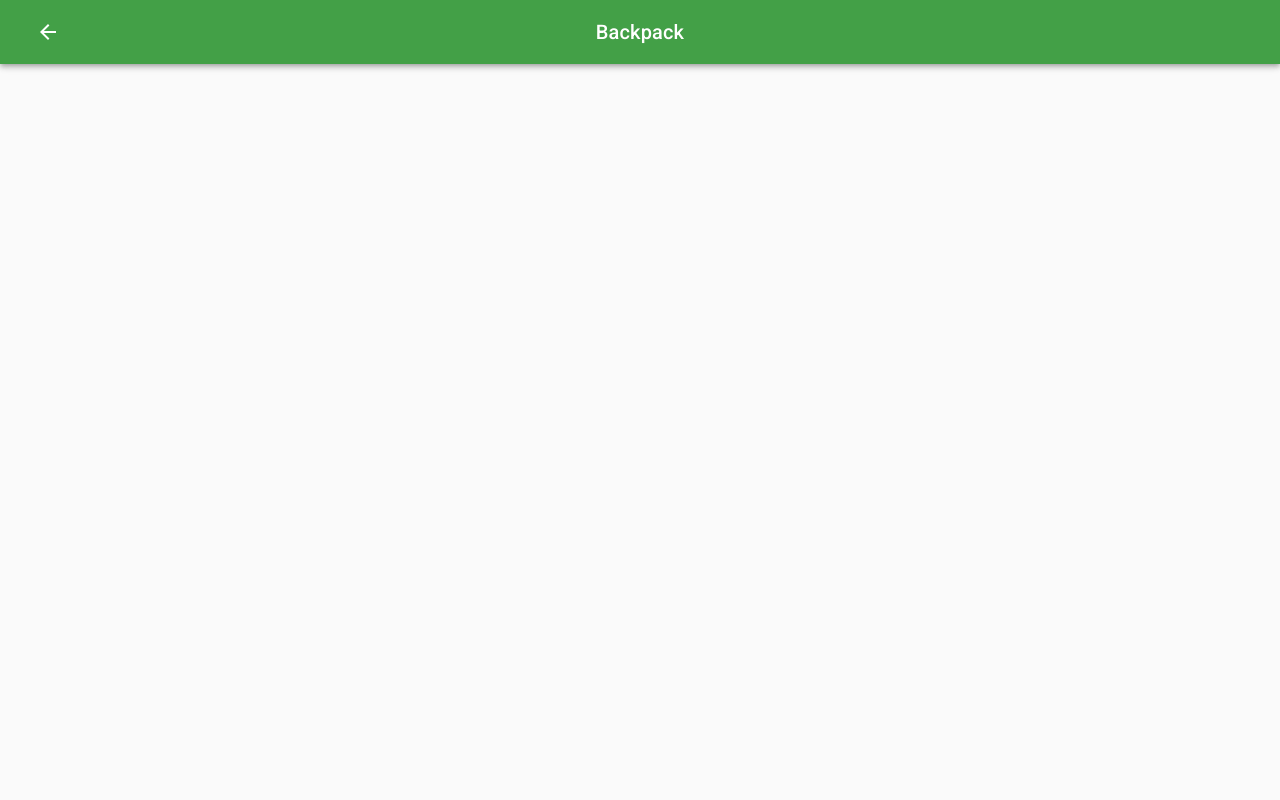
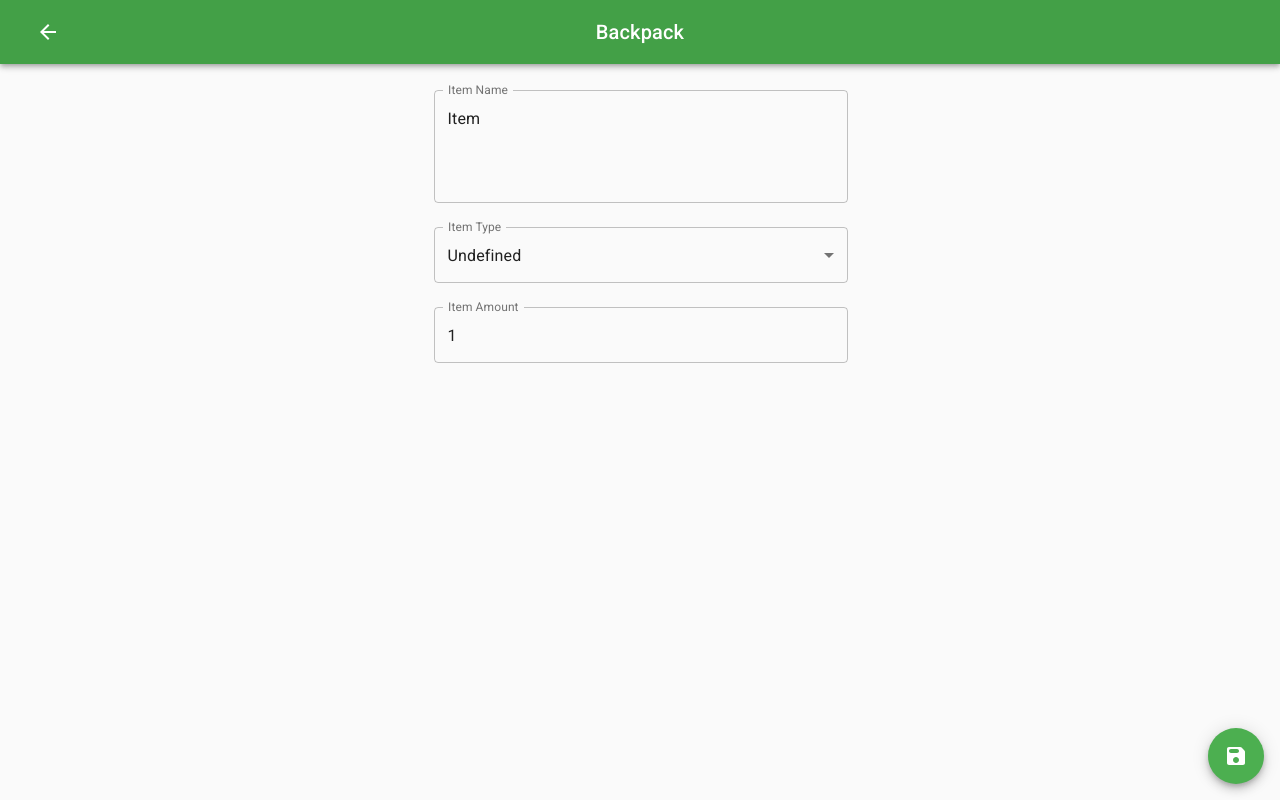
Before and after one commit to gostekk/backpack, a React (Create React App) app: page /add in a window 1280 px wide. Built offline with nearby package versions, Linux system fonts and the light colour scheme.

Commit message:
Add Item Add page and update home/app and appContext

```diff
--- a/src/context/AppContext.jsx
+++ b/src/context/AppContext.jsx
@@ -60,7 +60,7 @@ function AppProvider(props) {
     // Save to database
     const result = await db.items.add(item);
     // Add new element to state items
-    // setItems([...items, result]);
+    setItems([...items, { ...item, id: result }]);
 
     return result;
   };
--- a/src/pages/Home.jsx
+++ b/src/pages/Home.jsx
@@ -1,6 +1,9 @@
 import React, { useContext } from 'react';
+import { useHistory } from 'react-router-dom';
 
 // Material-ui
+import AddIcon from '@material-ui/icons/Add';
+import Fab from '@material-ui/core/Fab';
 import Grid from '@material-ui/core/Grid';
 import List from '@material-ui/core/List';
 import { makeStyles } from '@material-ui/core/styles';
@@ -27,10 +30,16 @@ const useStyles = makeStyles((theme) => ({
       display: 'flex',
     },
   },
+  fab: {
+    position: 'absolute',
+    bottom: theme.spacing(2),
+    right: theme.spacing(2),
+  },
 }));
 
 function Home() {
   const { items } = useContext(AppContext);
+  const { push } = useHistory();
   const classes = useStyles();
 
   return (
@@ -55,6 +64,14 @@ function Home() {
           </div>
         </Grid>
       </Grid>
+      <Fab
+        aria-label="Add"
+        className={classes.fab}
+        color="primary"
+        onClick={() => push('/add')}
+      >
+        <AddIcon />
+      </Fab>
     </div>
   );
 }
--- /dev/null
+++ b/src/pages/ItemAdd.jsx
@@ -0,0 +1,165 @@
+import React, { useContext, useState } from 'react';
+import { useHistory } from 'react-router-dom';
+import clsx from 'clsx';
+
+// Material-ui
+import AddIcon from '@material-ui/icons/SaveRounded';
+import Fab from '@material-ui/core/Fab';
+import Grid from '@material-ui/core/Grid';
+import TextField from '@material-ui/core/TextField';
+import { green } from '@material-ui/core/colors';
+import { makeStyles } from '@material-ui/core/styles';
+
+// Context
+import { AppContext } from '../context/AppContext';
+
+// Component
+
+const useStyles = makeStyles((theme) => ({
+  root: {
+    paddingTop: 10,
+    overflow: 'hidden',
+  },
+  list: {
+    backgroundColor: theme.palette.background.paper,
+  },
+  grid: {
+    [theme.breakpoints.down('xs')]: {
+      display: 'block',
+    },
+    [theme.breakpoints.up('sm')]: {
+      display: 'flex',
+    },
+  },
+  fab: {
+    position: 'absolute',
+    bottom: theme.spacing(2),
+    right: theme.spacing(2),
+  },
+  fabGreen: {
+    color: theme.palette.common.white,
+    backgroundColor: green[500],
+    '&:hover': {
+      backgroundColor: green[600],
+    },
+  },
+  textField: {
+    marginLeft: theme.spacing(1),
+    marginRight: theme.spacing(1),
+    paddingRight: 15,
+  },
+}));
+
+function useFormInput(initialValue) {
+  const [value, setValue] = useState(initialValue);
+
+  function handleChange(e) {
+    setValue(e.target.value);
+  }
+
+  return {
+    value,
+    onChange: handleChange,
+  };
+}
+
+function ItemAdd() {
+  const name = useFormInput('Item');
+  const type = useFormInput('Undefined');
+  const amount = useFormInput(1);
+  const { addItem, types } = useContext(AppContext);
+  const { push } = useHistory();
+  const classes = useStyles();
+
+
+  const handleSubmit = (e) => {
+    e.preventDefault();
+    const item = {
+      name: name.value,
+      type: type.value,
+      amount: amount.value,
+    };
+
+    addItem(item);
+    push('/');
+  };
+
+  return (
+    <div className={classes.root}>
+      <Grid
+        className={classes.grid}
+        container
+        direction="column"
+        justify="flex-start"
+        alignItems="center"
+        spacing={1}
+      >
+        <Grid item>
+          <form className={classes.container} noValidate autoComplete="off">
+            <div>
+              <TextField
+                id="item-name"
+                label="Item Name"
+                multiline
+                rows="4"
+                fullWidth
+                className={classes.textField}
+                value={name.value}
+                onChange={name.onChange}
+                margin="normal"
+                variant="outlined"
+              />
+            </div>
+            <TextField
+              id="item-type"
+              select
+              label="Item Type"
+              fullWidth
+              className={classes.textField}
+              value={type.value}
+              onChange={type.onChange}
+              SelectProps={{
+                native: true,
+                MenuProps: {
+                  className: classes.menu,
+                },
+              }}
+              margin="normal"
+              variant="outlined"
+            >
+              {types.map((option) => (
+                <option key={option.value} value={option.value}>
+                  {option.label}
+                </option>
+              ))}
+            </TextField>
+            <TextField
+              id="item-amount"
+              label="Item Amount"
+              type="number"
+              value={amount.value}
+              onChange={amount.onChange}
+              fullWidth
+              className={classes.textField}
+              InputLabelProps={{
+                shrink: true,
+              }}
+              margin="normal"
+              variant="outlined"
+            />
+          </form>
+        </Grid>
+      </Grid>
+      <Fab
+        aria-label="Save"
+        className={clsx(classes.fab, classes.fabGreen)}
+        color="inherit"
+        onClick={handleSubmit}
+      >
+        <AddIcon />
+      </Fab>
+    </div>
+  );
+}
+
+export default ItemAdd;
--- a/src/routes/App.js
+++ b/src/routes/App.js
@@ -6,6 +6,7 @@ import CssBaseline from '@material-ui/core/CssBaseline';
 import { AppContext } from '../context/AppContext';
 import Navigation from '../components/Navigation';
 import Home from '../pages/Home';
+import ItemAdd from '../pages/ItemAdd';
 
 function App() {
   const { items } = useContext(AppContext);
@@ -17,9 +18,9 @@ function App() {
       <Navigation />
       <Switch>
         <Route path="/" exact component={Home} />
-        {/* <Route path="/add" exact component={ItemAdd} />
-        <Route path="/info" exact component={ItemInfo} />
-        <Route path="/about" exact component={About} /> */}
+        <Route path="/add" exact component={ItemAdd} />
+        {/* <Route path="/info" exact component={ItemInfo} /> */}
+        {/* <Route path="/about" exact component={About} /> */}
       </Switch>
     </Router>
   );
```
